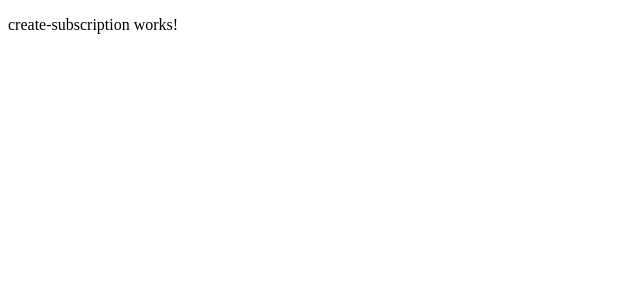
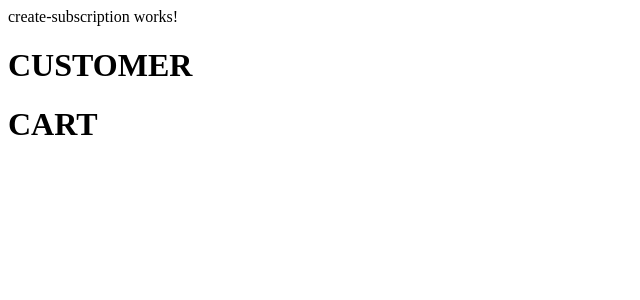
Before and after one commit to wangyang2012/smeal-subscription-ui, an Angular app: page /create-subscription in a window 1280 px wide. Shown: the top 300 px of the page, without its empty margins (0-640 px from the left). Built offline with nearby package versions, Linux system fonts and the light colour scheme; no server answers.

Commit message:
get customer

```diff
--- a/src/app/create-subscription/create-subscription.component.html
+++ b/src/app/create-subscription/create-subscription.component.html
@@ -1,5 +1,9 @@
-<p>
+<div>
   create-subscription works!
 
+  <h1>CUSTOMER</h1>
+  {{customer}}
+
+  <h1>CART</h1>
   {{cart}}
-</p>
+</div>
--- a/src/app/create-subscription/create-subscription.component.ts
+++ b/src/app/create-subscription/create-subscription.component.ts
@@ -1,7 +1,7 @@
-import { Component, OnInit } from '@angular/core';
+import {Component, OnInit} from '@angular/core';
 import {ActivatedRoute} from '@angular/router';
 import {SubscriptionService} from '../service/subscription.service';
-import {KeyValue} from "../model/KeyValue";
+import {KeyValue} from '../model/KeyValue';
 
 @Component({
   selector: 'app-create-subscription',
@@ -11,6 +11,7 @@ import {KeyValue} from "../model/KeyValue";
 export class CreateSubscriptionComponent implements OnInit {
 
   private cart: string;
+  private customer: string;
 
   constructor(private route: ActivatedRoute, private subscriptionService: SubscriptionService) { }
 
@@ -24,6 +25,13 @@ export class CreateSubscriptionComponent implements OnInit {
         this.cart = response.value;
       });
 
+      const customerId = params['customerId'];
+      console.log('customerId: ' + customerId);
+      this.subscriptionService.getCustomer(customerId).subscribe((response: KeyValue) => {
+        console.log("response: " + response.value);
+        this.customer = response.value;
+      });
+
       // this.subscriptionService.test().subscribe(response => console.log(response));
     });
   }
--- a/src/app/service/subscription.service.ts
+++ b/src/app/service/subscription.service.ts
@@ -5,11 +5,14 @@ import {KeyValue} from '../model/KeyValue';
 
 @Injectable()
 export class SubscriptionService {
-  private url = 'http://localhost:9090/cart';
+  private url = 'http://localhost:9090';
   constructor(private http: HttpClient) { }
 
   getCart(cartId: number) {
-    return this.http.get<KeyValue>(this.url + '/' + cartId);
+    return this.http.get<KeyValue>(this.url + '/cart/' + cartId);
+  }
+  getCustomer(customerId: number) {
+    return this.http.get<KeyValue>(this.url + '/customer/' + customerId);
   }
   test() {
     return this.http.get('https://jsonplaceholder.typicode.com/todos/1');
```
